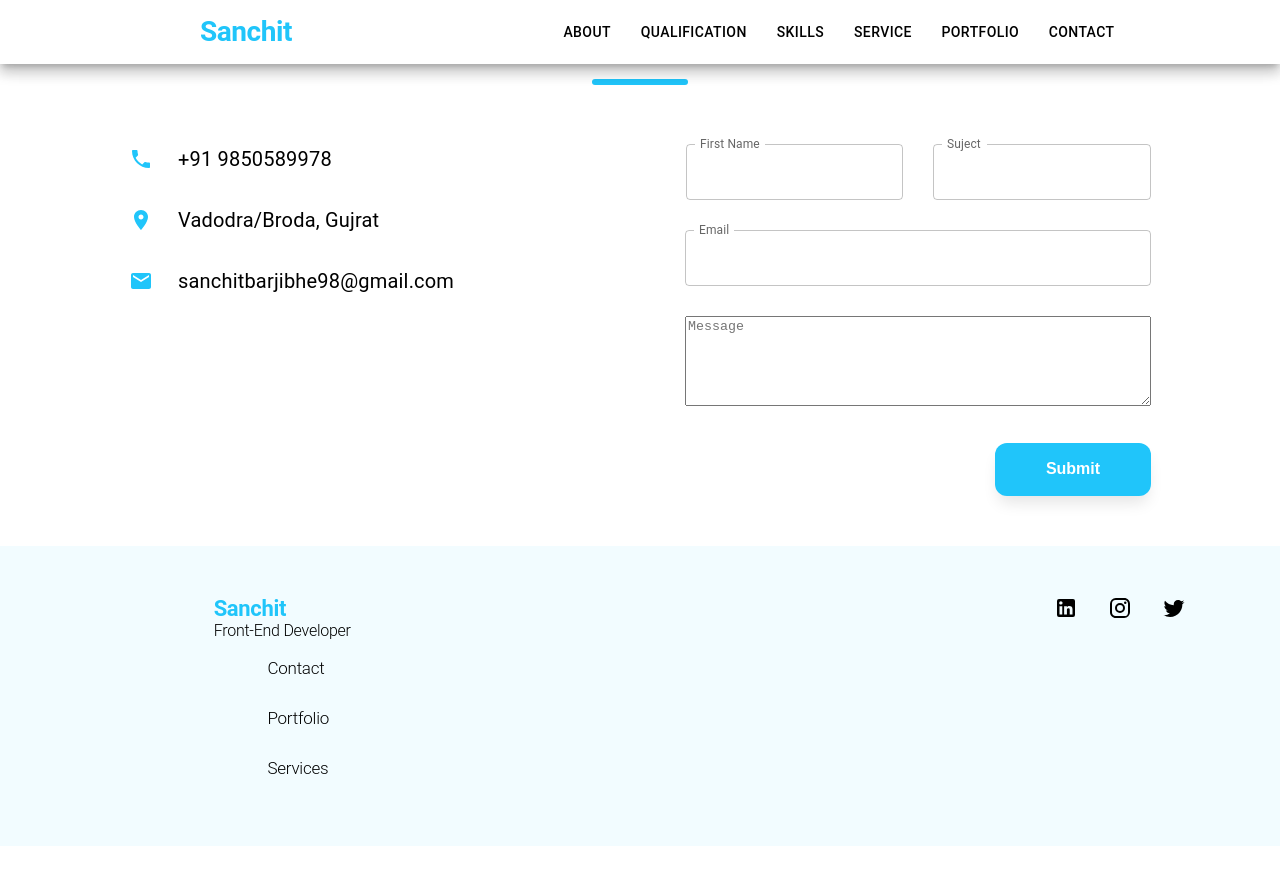
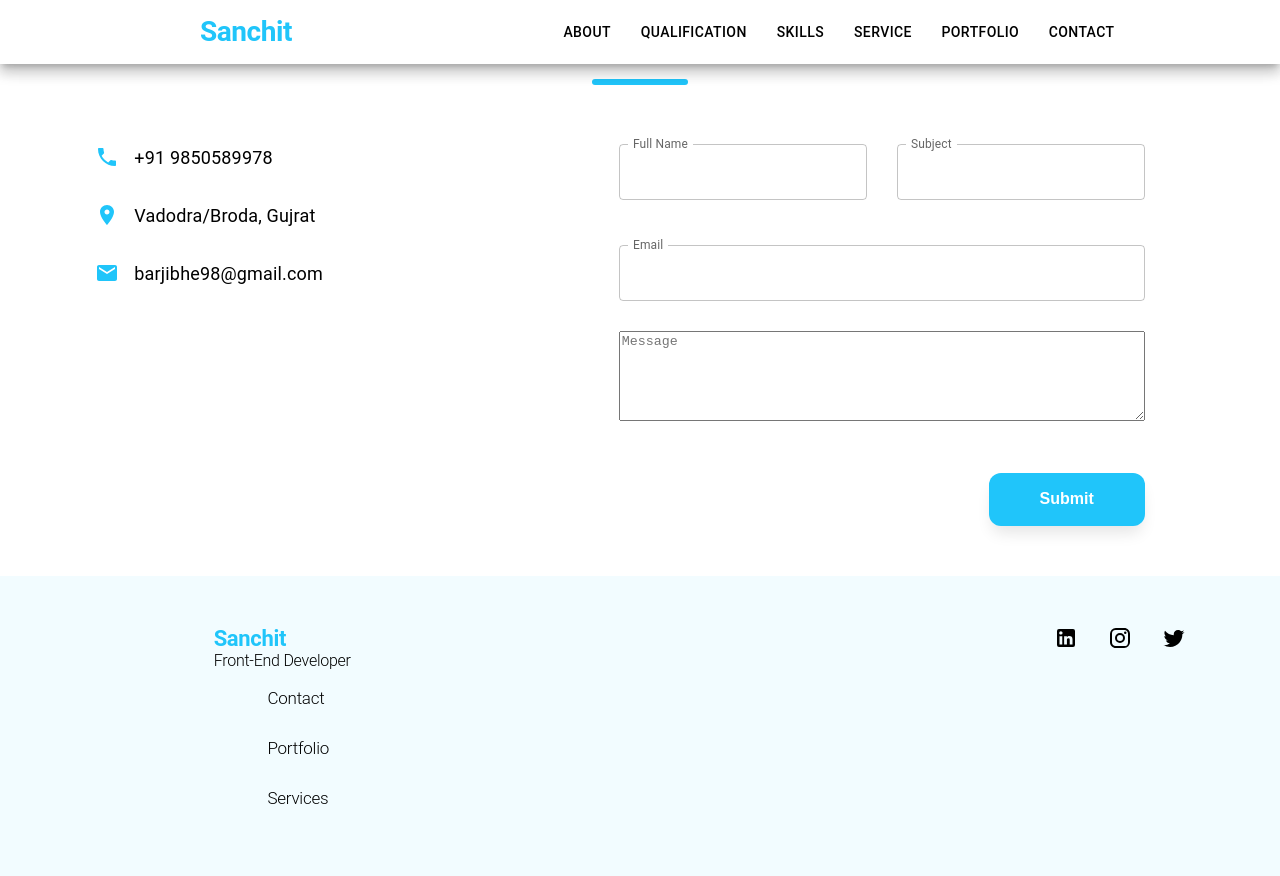
Before and after one commit to Sanchitbarjibhe/Portfolio, a Next.js app: page /Contact in a window 1280 px wide. Before the commit the page ends 846 px from the top, so only its background shows below. Built offline with nearby package versions, Linux system fonts and the light colour scheme.

Commit message:
all UI Bug Fixes

```diff
--- a/Common/Elements/PageNavigation.tsx
+++ b/Common/Elements/PageNavigation.tsx
@@ -5,12 +5,13 @@ import { Box, ListItem, ListItemButton, ListItemText } from '@mui/material';
 interface SectionButtonProps {
   id: string;
   children: ReactNode;
+  paddingTop: any;
 }
 
-const PageNavigation: React.FC<SectionButtonProps> = ({ id, children }) => {
+const PageNavigation: React.FC<SectionButtonProps> = ({ id, paddingTop, children }) => {
   return (
     <>
-      <Box sx={{ paddingTop: '65px' }} id={id}>
+      <Box sx={{ paddingTop }} id={id}>
         {children}
       </Box>
     </>
--- a/Common/UI/Header.tsx
+++ b/Common/UI/Header.tsx
@@ -33,9 +33,11 @@ export default function Header(props: Props) {
     };
 
     const drawer = (
-        <Box onClick={handleDrawerToggle} sx={{ textAlign: 'center' }}>
+        <Box sx={{ textAlign: 'center' }}>
             <Typography variant="h6" sx={{ my: 2, cursor: 'pointer', color: '#20C5FA', fontWeight: 600, fontSize: '20px' }}>
-                Sanchit
+                <Link onClick={handleDrawerToggle} to={"banner"} smooth={true}>
+                    Sanchit
+                </Link>
             </Typography>
             <Divider />
             <List>
@@ -77,7 +79,9 @@ export default function Header(props: Props) {
                             // onClick={navigateToSkills}
                             sx={{ cursor: 'pointer', flexGrow: 1, mx: { lg: 22, md: 15, sm: 1 }, color: '#20C5FA', fontWeight: 600, fontSize: { lg: '28px', xs: '22px' }, display: { xs: 'none', sm: 'block' } }}
                         >
-                            Sanchit
+                            <Link to={"banner"} smooth={true}>
+                                Sanchit
+                            </Link>
                         </Typography>
                         <Box sx={{ mr: { lg: 15, md: 2, sm: 2, xs: 1 }, display: { xs: 'none', sm: 'block' } }}>
                             {navItems.map((title: any, idx: any) => (
--- a/package.json
+++ b/package.json
@@ -33,7 +33,7 @@
         "swiper": "^9.3.1",
         "swr": "^2.1.3",
         "typescript": "^4.9.4",
-        "typewriter-effect": "^2.20.1"
+        "vercel": "^31.1.0"
     },
     "scripts": {
         "dev": "next",
@@ -41,6 +41,7 @@
         "start": "npm run build && next start",
         "lint": "next lint",
         "test": "jest --watchAll",
+        "deploy": "npm run build && vercel",
         "postinstall": "echo 'It worked!'"
     },
     "eslintConfig": {
--- a/pages/Contact.tsx
+++ b/pages/Contact.tsx
@@ -23,51 +23,48 @@ export default function Contact() {
     setValue('email', '');
   };
   return (
-    <Box>
+    <>
       <SubHeader>CONTACT</SubHeader>
-      <Grid container
-        sx={{
-          paddingTop: '50px', paddingBottom: '50px',
-          width: '100%',
-          display: 'flex',
-          flexDirection: 'row',
-          justifyContent: 'center',
-          height: '35%',
-          gap: '62px'
+      <Box sx={{ paddingTop: '50px', paddingBottom: '50px', display: 'flex', flexWrap: 'wrap', flexDirection: 'row', justifyContent: 'space-around', gap: { xs: '65px' } }}>
+
+        <Grid item lg={4} sx={{ display: 'flex', flexDirection: 'column', gap: '31px' }}>
+          <Typography sx={{ fontSize: 18, display: 'flex', alignItems: 'center', gap: '15px' }}><PhoneIcon sx={{ height: 24, width: 24, color: '#20C5FA' }} />+91 9850589978</Typography>
+          <Typography sx={{ fontSize: 18, display: 'flex', alignItems: 'center', gap: '15px' }}><LocationOnIcon sx={{ height: 24, width: 24, color: '#20C5FA' }} />Vadodra/Broda, Gujrat</Typography>
+          <Typography sx={{ fontSize: 18, display: 'flex', alignItems: 'center', gap: '15px' }}><MailIcon sx={{ height: 24, width: 24, color: '#20C5FA' }} />barjibhe98@gmail.com</Typography>
+        </Grid>
+
+        <Grid item lg={5} md={5} sm={3} xs={12} sx={{
+          paddingLeft: '2.5rem',
+          paddingRight: '2.5rem',
+          display: 'flex', flexDirection: 'column',
+          gap: '45px', alignItems: { lg: 'flex-end', xs: 'center' }
         }}>
 
-        <Grid item lg={4} sx={{ display: 'flex', flexDirection: 'column', gap: '31px', padding: { lg: 0, xs: '6%' } }}>
-          <Typography sx={{ fontSize: 20, display: 'flex', alignItems: 'center', gap: '25px' }}><PhoneIcon sx={{ height: 24, width: 24, color: '#20C5FA' }} />+91 9850589978</Typography>
-          <Typography sx={{ fontSize: 20, display: 'flex', alignItems: 'center', gap: '25px' }}><LocationOnIcon sx={{ height: 24, width: 24, color: '#20C5FA' }} />Vadodra/Broda, Gujrat</Typography>
-          <Typography sx={{ fontSize: 20, display: 'flex', alignItems: 'center', gap: '25px' }}><MailIcon sx={{ height: 24, width: 24, color: '#20C5FA' }} />sanchitbarjibhe98@gmail.com</Typography>
-        </Grid>
-
-        <Grid item lg={5} xs={3} sx={{ display: 'flex', flexDirection: 'column', height: '20%', justifyContent: 'flex-start', gap: '30px', alignItems: { lg: 'flex-end', xs: 'center' } }}>
-          <Box sx={{ display: 'flex', justifyContent: 'space-between', gap: '30px', width: '465px' }}>
-            <Grid>
-              <TextField sx={{ width: '100%', }} InputLabelProps={{ shrink: true }} {...register("visitorName", { required: "First Name is Required" })} id="outlined-basic" name="FirstName" label="First Name" variant="outlined" />
-              {errors.visitorName && <p role="alert" style={{ margin: '0px', paddingTop: '7px', color: "red" }}>{`${errors.visitorName.message}`}</p>}
+          <Box sx={{ display: 'flex', width: '100%', gap: '30px' }}>
+            <Grid item lg={3} md={6} sm={10} xs={12}>
+              <TextField InputLabelProps={{ shrink: true }} {...register("visitor", { required: "First Name is Required" })} id="outlined-basic" name="visitor" label="Full Name" variant="outlined" fullWidth />
+              {errors.visitor && <p role="alert" style={{ margin: '0px', paddingTop: '7px', color: "red" }}>{`${errors.visitor.message}`}</p>}
             </Grid>
-            <Grid>
-              <TextField sx={{ width: '100%', }} InputLabelProps={{ shrink: true }} {...register("subject", { required: "Subject is Required" })} id="outlined-basic" name="subject" label="Suject" variant="outlined" />
+            <Grid item lg={3} md={6} sm={10} xs={12}>
+              <TextField InputLabelProps={{ shrink: true }} {...register("subject", { required: "Subject is Required" })} id="outlined-basic" name="subject" label="Subject" variant="outlined" fullWidth />
               {errors.subject && <p role="alert" style={{ margin: '0px', paddingTop: '7px', color: "red" }}>{`${errors.subject.message}`}</p>}
             </Grid>
           </Box>
 
-          <Box sx={{ display: 'flex', flexDirection: 'column', gap: '30px' }}>
-            <Grid>
-              <TextField sx={{ width: '100%', }} InputLabelProps={{ shrink: true }} {...register("email", { required: "Email is Required" })} id="outlined-basic" name="email" label="Email" variant="outlined" />
+          <Box sx={{ display: 'flex', width: '100%', flexDirection: 'column', gap: '30px' }}>
+            <Grid item lg={3} md={6} sm={3} xs={12}>
+              <TextField InputLabelProps={{ shrink: true }} {...register("email", { required: "Email is Required" })} id="outlined-basic" name="email" label="Email" variant="outlined" fullWidth />
               {errors.email && <p role="alert" style={{ margin: '0px', paddingTop: '7px', color: "red" }}>{`${errors.email.message}`}</p>}
             </Grid>
 
-            <Grid>
+            <Grid item lg={3} md={6} sm={6} xs={3}>
               <TextareaAutosize
                 aria-label="empty textarea"
                 placeholder="Message"
                 minRows={3}
                 name='visitorQury'
                 {...register("visitorQury", { required: "Write A Message for inquiry" })}
-                style={{ maxWidth: 466, minWidth: 466, maxHeight: '90px', minHeight: '90px' }}
+                style={{ width: '100%', minWidth: 250, maxHeight: '90px', minHeight: '90px' }}
               />
               {errors.visitorQury && <p role="alert" style={{ margin: '0px', paddingTop: '7px', color: "red" }}>{`${errors.visitorQury.message}`}</p>}
             </Grid>
@@ -76,8 +73,8 @@ export default function Contact() {
             <SubmitBtn type="submit" onClick={handleSubmit(onSubmit)}>Submit</SubmitBtn>
           </Box>
         </Grid>
-      </Grid>
-    </Box>
+      </Box >
+    </>
   )
 }
 
```
Also changed, not shown: Common/ts/validation.ts (deleted, +0 -93 lines), Common/utils/Const.tsx (deleted, +0 -13 lines), pages/Banner.tsx (+19 -12 lines), pages/index.js (+10 -8 lines), 1 other file (tests, documents, lock files or other folders).
